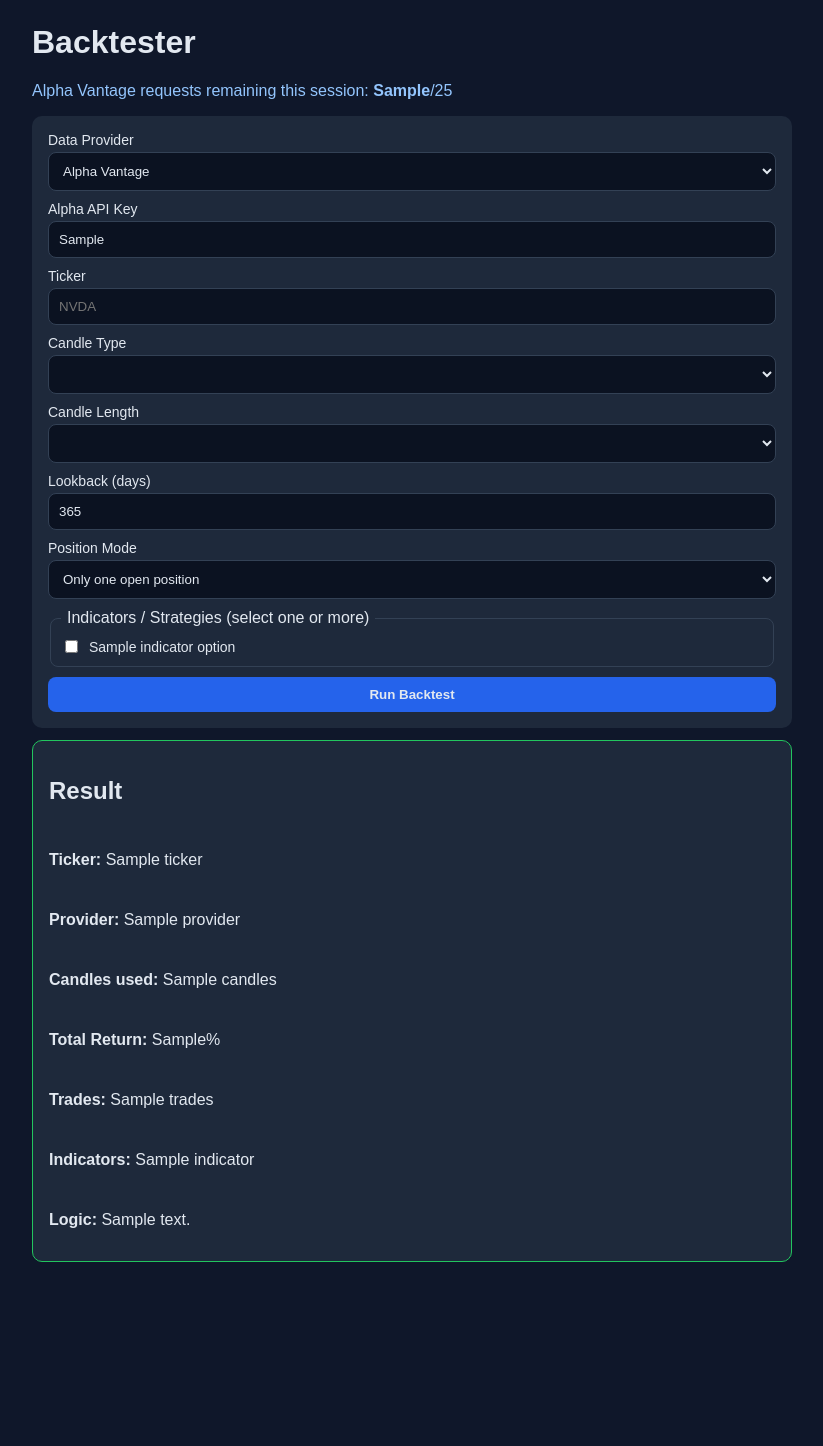
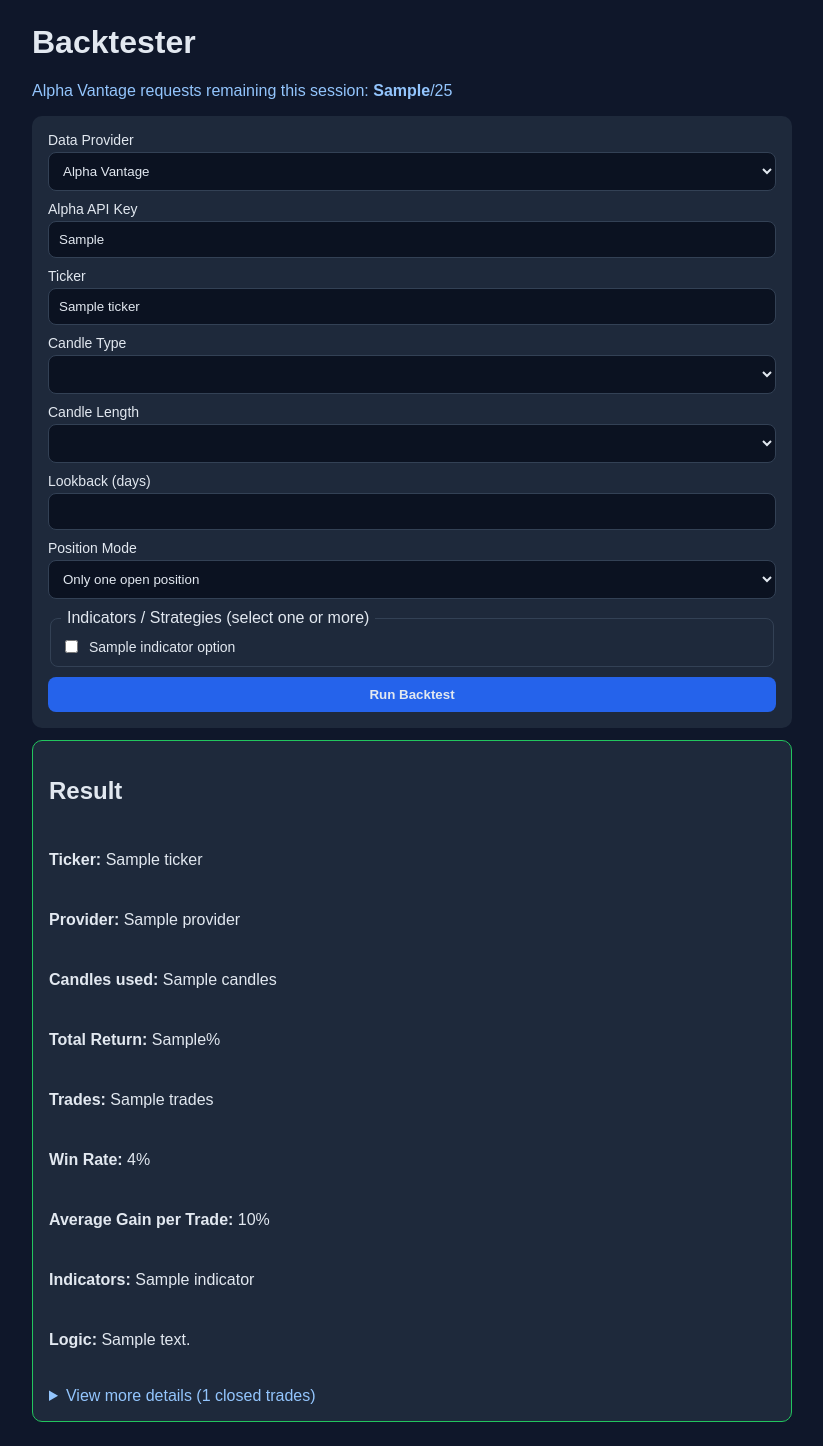
Before and after one commit to bobwillrulex/backtester, a Flask app: template templates/index.html in a window 1280 px wide. Shown: the whole page, without its empty margins (228-1051 px from the left). Before the commit the page ends 1262 px from the top, so only its background shows below. Run offline with Flask 3, Linux system fonts and the light colour scheme; the template is opened without the code that fills it: most values are stand-ins (such as "Sample title", 1, 10 or a date in 2020); lists and menus that the app fills with data are empty.

Commit message:
Persist form inputs and add detailed trade metrics

```diff
--- a/app.py
+++ b/app.py
@@ -31,7 +31,16 @@ INTERVAL_OPTIONS = {
 }
 
 
-def render_home(*, result=None, error=None, api_key=DEFAULT_API_KEY, requests_remaining=None):
+def render_home(*, result=None, error=None, api_key=DEFAULT_API_KEY, requests_remaining=None, form_data=None):
+    form_data = form_data or {
+        "provider": "alpha",
+        "data_mode": "daily",
+        "interval": "1day",
+        "ticker": "",
+        "lookback_days": 365,
+        "position_mode": "single",
+        "indicators": ["fair_value_gap"],
+    }
     return render_template(
         "index.html",
         interval_options=INTERVAL_OPTIONS,
@@ -40,6 +49,7 @@ def render_home(*, result=None, error=None, api_key=DEFAULT_API_KEY, requests_re
         requests_remaining=alpha_client.get_requests_remaining() if requests_remaining is None else requests_remaining,
         result=result,
         error=error,
+        form_data=form_data,
     )
 
 
@@ -58,6 +68,15 @@ def run_backtest():
     selected_indicators = request.form.getlist("indicators")
     position_mode = request.form.get("position_mode", "single")
     api_key = request.form.get("api_key", "").strip() or DEFAULT_API_KEY
+    form_data = {
+        "provider": provider,
+        "data_mode": data_mode,
+        "interval": interval,
+        "ticker": ticker,
+        "lookback_days": lookback_days,
+        "position_mode": position_mode,
+        "indicators": selected_indicators,
+    }
 
     local_alpha_client = AlphaVantageClient(api_key=api_key)
     local_alpha_client.requests_made = alpha_client.requests_made
@@ -96,14 +115,18 @@ def run_backtest():
         return render_home(
             api_key=api_key,
             requests_remaining=requests_remaining,
+            form_data=form_data,
             result={
                 "ticker": ticker,
                 "provider": provider,
                 "candles": len(candles),
                 "return_pct": result.total_return_pct,
                 "trades": result.trades,
+                "win_rate_pct": result.win_rate_pct,
+                "average_gain_pct": result.average_gain_pct,
                 "notes": result.notes,
                 "indicators": [INDICATORS[i] for i in selected_indicators],
+                "trade_details": result.trade_details,
             },
         )
     except (ValueError, DataClientError) as exc:
@@ -112,6 +135,7 @@ def run_backtest():
             api_key=api_key,
             requests_remaining=local_alpha_client.get_requests_remaining(),
             error=str(exc),
+            form_data=form_data,
         )
 
 
--- a/backtester/strategies/base.py
+++ b/backtester/strategies/base.py
@@ -1,7 +1,7 @@
 from __future__ import annotations
 
 from abc import ABC, abstractmethod
-from dataclasses import dataclass
+from dataclasses import dataclass, field
 
 import pandas as pd
 
@@ -12,6 +12,9 @@ class BacktestResult:
     trades: int
     equity_curve: pd.Series
     notes: str
+    win_rate_pct: float = 0.0
+    average_gain_pct: float = 0.0
+    trade_details: list[dict[str, str | float | int]] = field(default_factory=list)
 
 
 class Strategy(ABC):
--- a/backtester/strategies/indicator_combo.py
+++ b/backtester/strategies/indicator_combo.py
@@ -43,14 +43,40 @@ def run_indicator_combo(
     max_positions = 5 if allow_multiple_positions else 1
     equity = [1.0]
     trades = 0
+    open_entries: list[dict[str, float | int | str]] = []
+    closed_trades: list[dict[str, float | int | str]] = []
 
     for i in range(1, len(data)):
         if bullish_all.iloc[i] and open_positions < max_positions:
             open_positions += 1
             trades += 1
+            open_entries.append(
+                {
+                    "entry_index": i,
+                    "entry_time": data.index[i].isoformat(),
+                    "entry_price": round(float(data["close"].iloc[i]), 4),
+                }
+            )
 
         if bearish_any.iloc[i] and open_positions > 0:
+            exit_price = float(data["close"].iloc[i])
+            exit_time = data.index[i].isoformat()
+            for entry in open_entries:
+                entry_price = float(entry["entry_price"])
+                pnl_pct = ((exit_price / entry_price) - 1) * 100
+                closed_trades.append(
+                    {
+                        "entry_time": entry["entry_time"],
+                        "exit_time": exit_time,
+                        "entry_price": entry_price,
+                        "exit_price": round(exit_price, 4),
+                        "pnl_pct": round(pnl_pct, 2),
+                        "holding_candles": i - int(entry["entry_index"]),
+                    }
+                )
+
             open_positions = 0
+            open_entries = []
 
         leverage = open_positions if allow_multiple_positions else min(open_positions, 1)
         current = equity[-1] * (1 + leverage * data["ret"].iloc[i])
@@ -63,12 +89,19 @@ def run_indicator_combo(
         "Entry requires all selected indicators to be bullish at the same candle. "
         "Exit happens when any selected indicator turns bearish."
     )
+    gains = [float(t["pnl_pct"]) for t in closed_trades]
+    winning = [g for g in gains if g > 0]
+    win_rate_pct = (len(winning) / len(gains) * 100) if gains else 0.0
+    average_gain_pct = (sum(gains) / len(gains)) if gains else 0.0
 
     return BacktestResult(
         total_return_pct=round(float(total_return_pct), 2),
         trades=trades,
         equity_curve=equity_curve,
         notes=notes,
+        win_rate_pct=round(win_rate_pct, 2),
+        average_gain_pct=round(average_gain_pct, 2),
+        trade_details=closed_trades,
     )
 
 
--- a/static/styles.css
+++ b/static/styles.css
@@ -54,6 +54,36 @@ button {
   border: 1px solid #22c55e;
 }
 
+details {
+  margin-top: 12px;
+}
+
+summary {
+  cursor: pointer;
+  color: #93c5fd;
+}
+
+.trade-table-wrap {
+  overflow-x: auto;
+}
+
+.trade-table {
+  width: 100%;
+  border-collapse: collapse;
+  margin-top: 8px;
+}
+
+.trade-table th,
+.trade-table td {
+  border-bottom: 1px solid #334155;
+  padding: 6px;
+  text-align: left;
+  font-size: 13px;
+}
+
+.pnl-pos { color: #4ade80; }
+.pnl-neg { color: #f87171; }
+
 fieldset { border: 1px solid #334155; border-radius: 8px; padding: 10px; }
 legend { padding: 0 6px; }
 .checkbox-grid { display: grid; grid-template-columns: repeat(auto-fit, minmax(180px, 1fr)); gap: 8px; }
--- a/templates/index.html
+++ b/templates/index.html
@@ -14,8 +14,8 @@
     <form method="post" action="/backtest" class="card">
       <label>Data Provider
         <select id="provider" name="provider">
-          <option value="alpha" selected>Alpha Vantage</option>
-          <option value="yahoo">Yahoo Finance</option>
+          <option value="alpha" {% if form_data.provider == 'alpha' %}selected{% endif %}>Alpha Vantage</option>
+          <option value="yahoo" {% if form_data.provider == 'yahoo' %}selected{% endif %}>Yahoo Finance</option>
         </select>
       </label>
 
@@ -24,25 +24,25 @@
       </label>
 
       <label>Ticker
-        <input type="text" name="ticker" placeholder="NVDA" required />
+        <input type="text" name="ticker" placeholder="NVDA" value="{{ form_data.ticker }}" required />
       </label>
 
       <label>Candle Type
-        <select id="data_mode" name="data_mode"></select>
+        <select id="data_mode" name="data_mode" data-selected="{{ form_data.data_mode }}"></select>
       </label>
 
       <label>Candle Length
-        <select id="interval" name="interval"></select>
+        <select id="interval" name="interval" data-selected="{{ form_data.interval }}"></select>
       </label>
 
       <label>Lookback (days)
-        <input type="number" name="lookback_days" min="5" value="365" required />
+        <input type="number" name="lookback_days" min="5" value="{{ form_data.lookback_days }}" required />
       </label>
 
       <label>Position Mode
         <select name="position_mode">
-          <option value="single" selected>Only one open position</option>
-          <option value="multi">Multi-position mode</option>
+          <option value="single" {% if form_data.position_mode == 'single' %}selected{% endif %}>Only one open position</option>
+          <option value="multi" {% if form_data.position_mode == 'multi' %}selected{% endif %}>Multi-position mode</option>
         </select>
       </label>
 
@@ -51,7 +51,7 @@
         <div class="checkbox-grid">
           {% for key, label in indicator_options.items() %}
           <label>
-            <input type="checkbox" name="indicators" value="{{ key }}" {% if key == 'fair_value_gap' %}checked{% endif %}/>
+            <input type="checkbox" name="indicators" value="{{ key }}" {% if key in form_data.indicators %}checked{% endif %}/>
             {{ label }}
           </label>
           {% endfor %}
@@ -73,8 +73,42 @@
         <p><strong>Candles used:</strong> {{ result.candles }}</p>
         <p><strong>Total Return:</strong> {{ result.return_pct }}%</p>
         <p><strong>Trades:</strong> {{ result.trades }}</p>
+        <p><strong>Win Rate:</strong> {{ result.win_rate_pct }}%</p>
+        <p><strong>Average Gain per Trade:</strong> {{ result.average_gain_pct }}%</p>
         <p><strong>Indicators:</strong> {{ result.indicators|join(', ') }}</p>
         <p><strong>Logic:</strong> {{ result.notes }}</p>
+
+        {% if result.trade_details %}
+        <details>
+          <summary>View more details ({{ result.trade_details|length }} closed trades)</summary>
+          <div class="trade-table-wrap">
+            <table class="trade-table">
+              <thead>
+                <tr>
+                  <th>Entry Time</th>
+                  <th>Exit Time</th>
+                  <th>Entry</th>
+                  <th>Exit</th>
+                  <th>PnL %</th>
+                  <th>Bars Held</th>
+                </tr>
+              </thead>
+              <tbody>
+                {% for trade in result.trade_details %}
+                <tr>
+                  <td>{{ trade.entry_time }}</td>
+                  <td>{{ trade.exit_time }}</td>
+                  <td>{{ trade.entry_price }}</td>
+                  <td>{{ trade.exit_price }}</td>
+                  <td class="{% if trade.pnl_pct >= 0 %}pnl-pos{% else %}pnl-neg{% endif %}">{{ trade.pnl_pct }}%</td>
+                  <td>{{ trade.holding_candles }}</td>
+                </tr>
+                {% endfor %}
+              </tbody>
+            </table>
+          </div>
+        </details>
+        {% endif %}
       </section>
     {% endif %}
   </main>
@@ -89,7 +123,7 @@ const apiKeyInput = document.getElementById('api_key');
 function syncModes() {
   const provider = providerEl.value;
   const modeOptions = Object.keys(options[provider]);
-  const current = modeEl.value;
+  const current = modeEl.value || modeEl.dataset.selected;
   modeEl.innerHTML = '';
 
   for (const value of modeOptions) {
@@ -115,13 +149,21 @@ function syncModes() {
 function syncIntervals() {
   const provider = providerEl.value;
   const mode = modeEl.value;
+  const selectedInterval = intervalEl.value || intervalEl.dataset.selected;
   intervalEl.innerHTML = '';
 
   for (const value of options[provider][mode]) {
     const opt = document.createElement('option');
     opt.value = value;
     opt.textContent = value;
+    if (value === selectedInterval) {
+      opt.selected = true;
+    }
     intervalEl.appendChild(opt);
+  }
+
+  if (!options[provider][mode].includes(intervalEl.value)) {
+    intervalEl.value = options[provider][mode][0];
   }
 }
 
```
Also changed, not shown: backtester/data_clients.py (+15 -9 lines).
